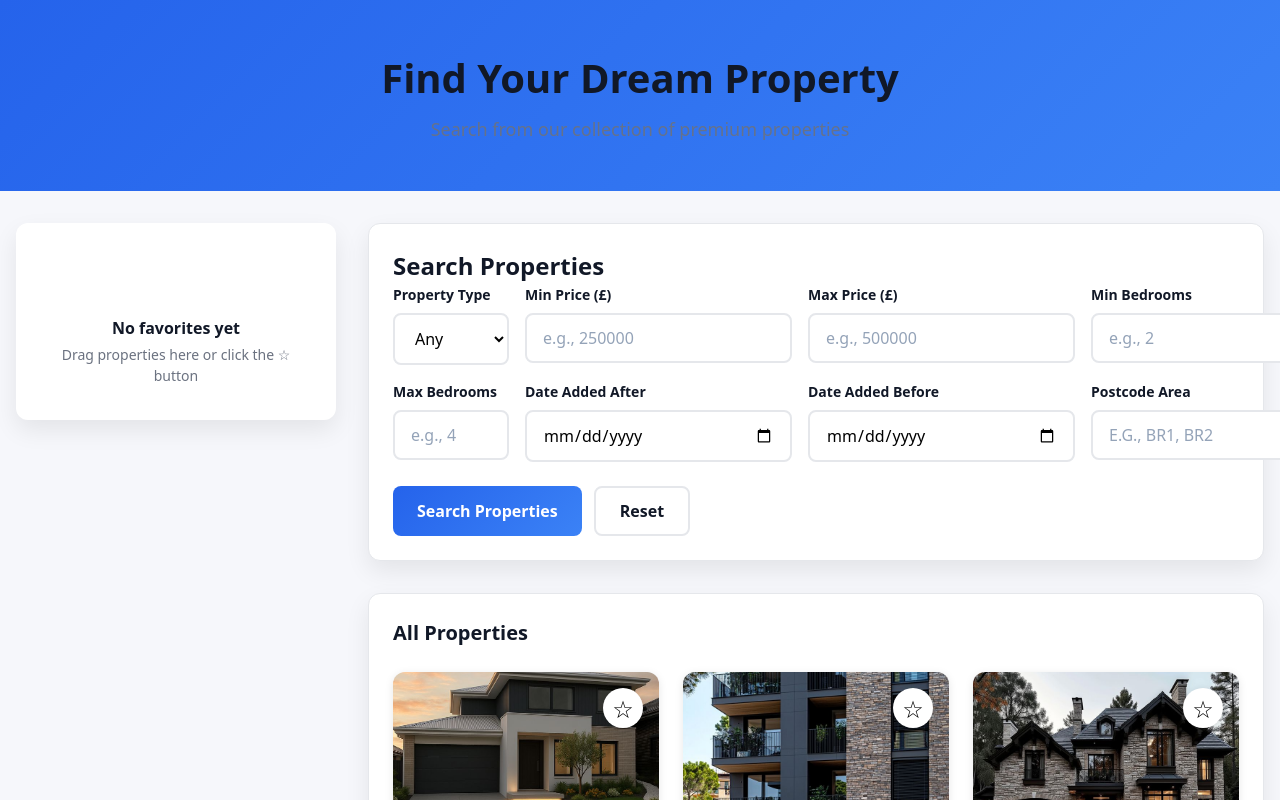
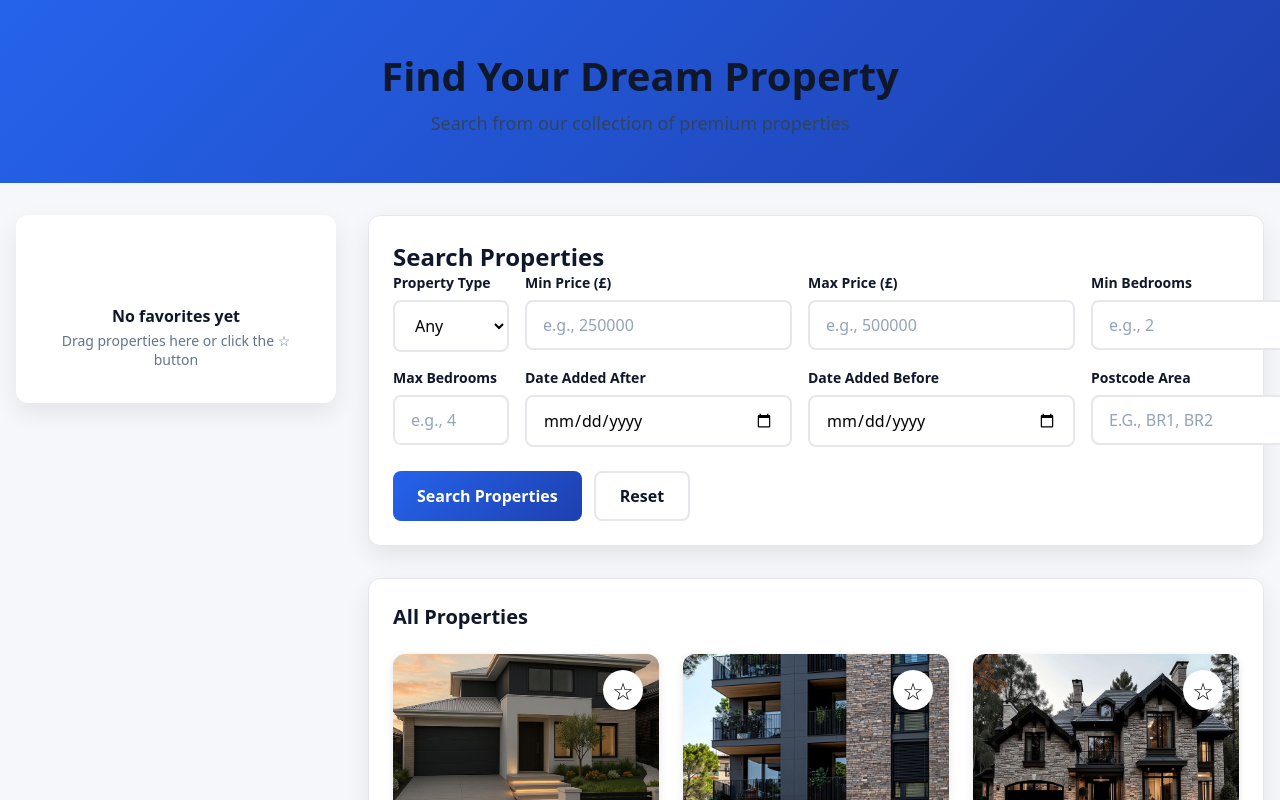
Before and after one commit to Dewmini24/estate-agent-react-app, a React (Vite) app: page /#/ in a window 1280 px wide. Shown: the top 800 px of the page. Built offline with nearby package versions, Linux system fonts and the light colour scheme.

Commit message:
Fix CSS variables for search and favorites UI

```diff
--- a/src/index.css
+++ b/src/index.css
@@ -1,39 +1,21 @@
-/* ============================= */
-/* DESIGN VARIABLES (REQUIRED) */
-/* ============================= */
-
+/* ===== Global Design Tokens ===== */
 :root {
   --background: #f6f7fb;
+  --foreground: #0f172a;
   --card: #ffffff;
-  --foreground: #111827;
-  --muted: #6b7280;
   --border: #e5e7eb;
+  --muted: #64748b;
 
   --primary: #2563eb;
-  --primary-dark: #1d4ed8;
+  --primary-dark: #1e40af;
 
-  --gradient-hero: linear-gradient(135deg, #2563eb, #3b82f6);
+  --gradient-hero: linear-gradient(135deg, #2563eb, #1e40af);
 
   --radius: 12px;
   --shadow-card: 0 10px 25px rgba(0, 0, 0, 0.08);
 }
 
-/* ============================= */
-/* GLOBAL BASE STYLES */
-/* ============================= */
-
-:root {
-  font-family: system-ui, Avenir, Helvetica, Arial, sans-serif;
-  line-height: 1.5;
-  font-weight: 400;
-
-  font-synthesis: none;
-  text-rendering: optimizeLegibility;
-  -webkit-font-smoothing: antialiased;
-  -moz-osx-font-smoothing: grayscale;
-}
-
-/* Reset browser defaults safely */
+/* ===== Base Reset ===== */
 * {
   box-sizing: border-box;
 }
@@ -43,20 +25,21 @@ body {
   min-width: 320px;
   min-height: 100vh;
 
-  background-color: var(--background);
+  font-family: system-ui, Avenir, Helvetica, Arial, sans-serif;
+  background: var(--background);
   color: var(--foreground);
 }
 
-/* Typography */
-h1, h2, h3, h4, h5, h6 {
+/* Text */
+h1, h2, h3, h4, h5 {
   margin: 0;
-  font-weight: 600;
+  font-weight: 700;
   color: var(--foreground);
 }
 
 p {
   margin: 0;
-  color: var(--muted);
+  color: #334155;
 }
 
 /* Links */
@@ -73,8 +56,6 @@ a:hover {
 button {
   font-family: inherit;
   cursor: pointer;
-  border: none;
-  background: none;
 }
 
 /* Images */
@@ -90,7 +71,7 @@ textarea {
   font-family: inherit;
 }
 
-/* Focus */
+/* Accessibility */
 :focus-visible {
   outline: 2px solid var(--primary);
   outline-offset: 2px;
```
